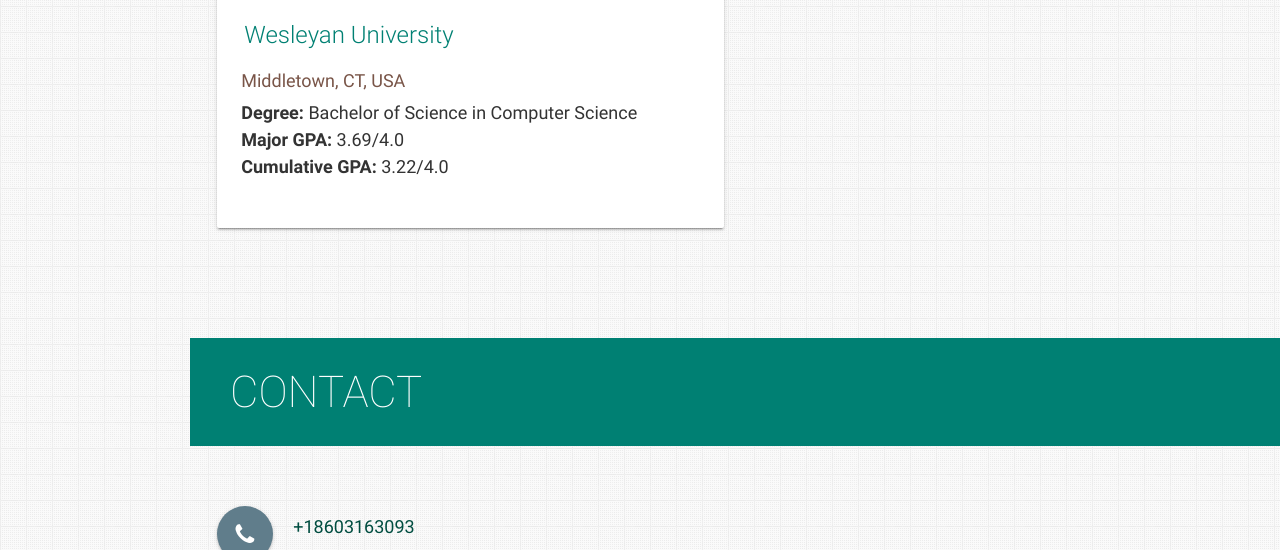
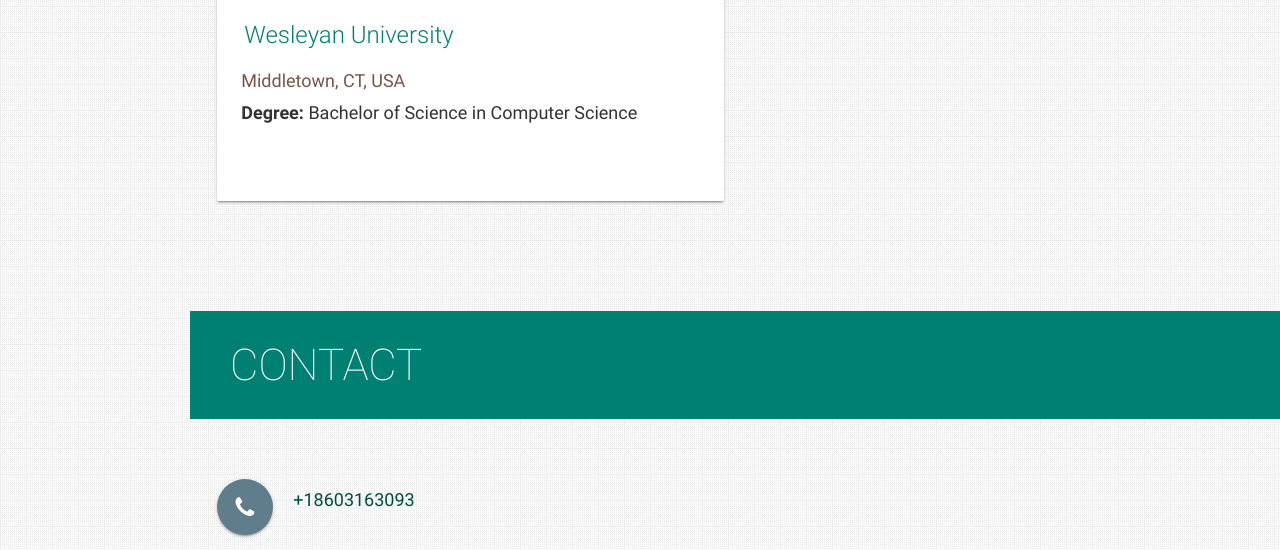
Before and after one commit to ProsperNdebel/Portfolio_website, a plain HTML site: page index.html in a window 1280 px wide. Shown: the part 8080-8630 px from the top of the page. Drawn offline with nearby package versions, Linux system fonts and the light colour scheme.

Commit message:
Update index.html

```diff
--- a/index.html
+++ b/index.html
@@ -1133,9 +1133,9 @@
                 <p>
                   <b>Degree: </b>Bachelor of Science in Computer Science
                   <br>
-                  <b>Major GPA: </b>3.69/4.0
+
                   <br>
-                  <b>Cumulative GPA:</b> 3.22/4.0
+
                 </p>
 
                 <ul>
```
